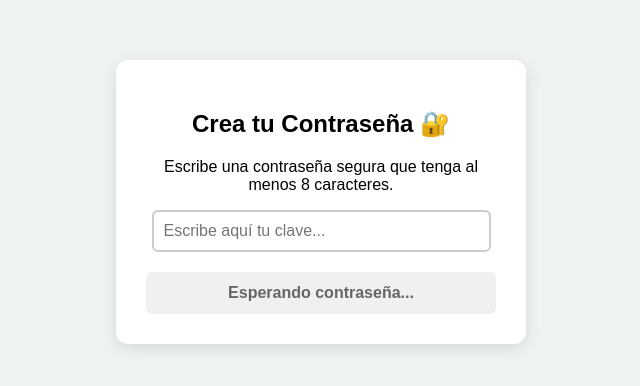
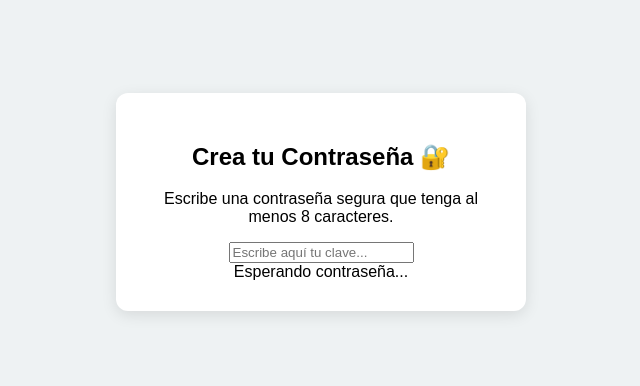
Before and after one commit to TallerPrograCIL/Taller-1-y-2-Medio, a plain HTML site: page Validar contraseña/index.html in a window 1280 px wide. Shown: the part 198-584 px from the top of the page, without its empty margins (319-959 px from the left). Drawn offline with Linux system fonts and the light colour scheme; files whose address does not match are found by name.

Commit message:
Update style.css

```diff
--- a/Validar contraseña/style.css
+++ b/Validar contraseña/style.css
@@ -23,31 +23,3 @@ body {
     max-width: 350px;
     width: 100%;
 }
-
-/* =========================================================================
-   DISEÑO DEL CUADRO DE TEXTO (INPUT)
-   ========================================================================= */
-input {
-    width: 90%;
-    padding: 10px;
-    margin-bottom: 20px;
-    border: 2px solid #ccc;
-    border-radius: 6px;
-    font-size: 16px;
-    /* Un pequeño efecto para cuando el usuario hace clic adentro */
-    outline: none;
-}
-
-/* =========================================================================
-   DISEÑO DEL MENSAJE DE ALERTA (DÉBIL/FUERTE)
-   ========================================================================= */
-#mensaje-validacion {
-    font-weight: bold;
-    padding: 12px;
-    border-radius: 6px;
-    /* Colores por defecto cuando no se ha escrito nada */
-    background-color: #f0f0f0;
-    color: #666666;
-    /* Transición suave para que el cambio de color de rojo a verde no sea brusco */
-    transition: background-color 0.3s ease, color 0.3s ease;
-}
```
